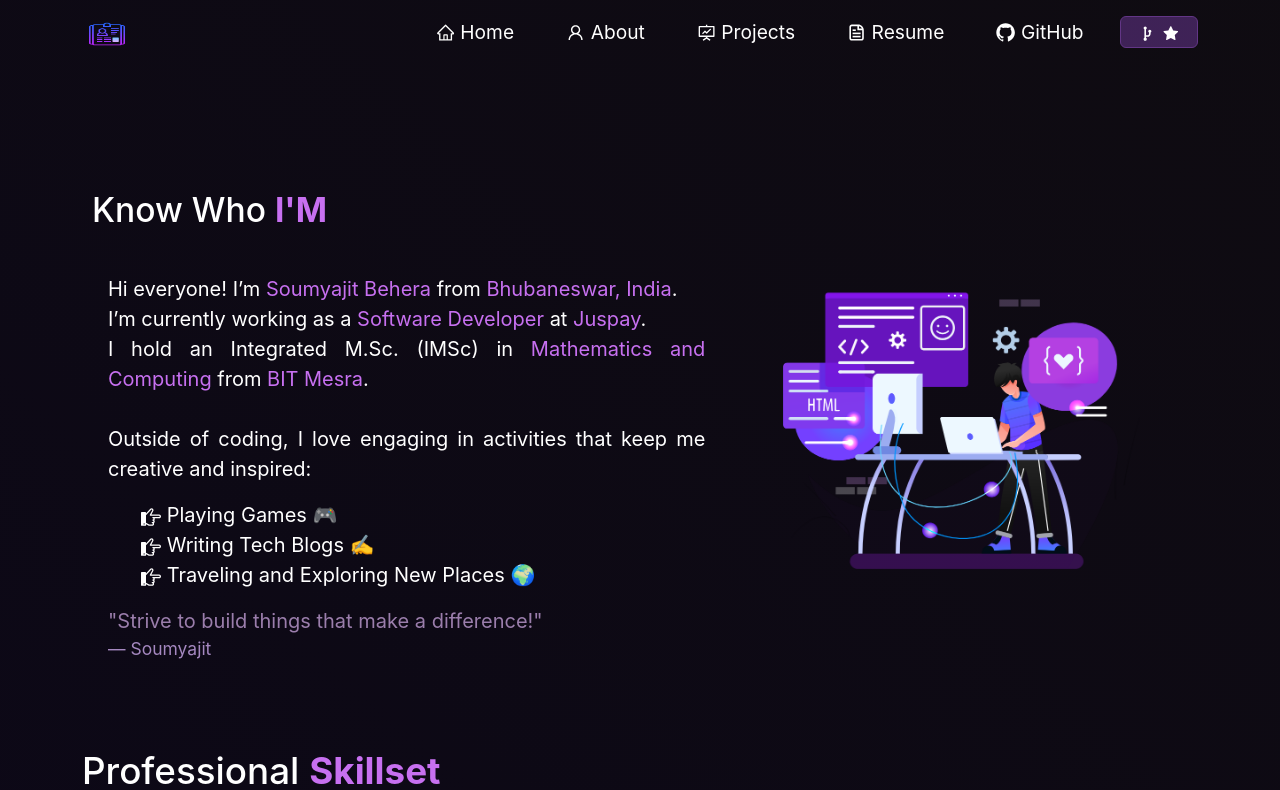
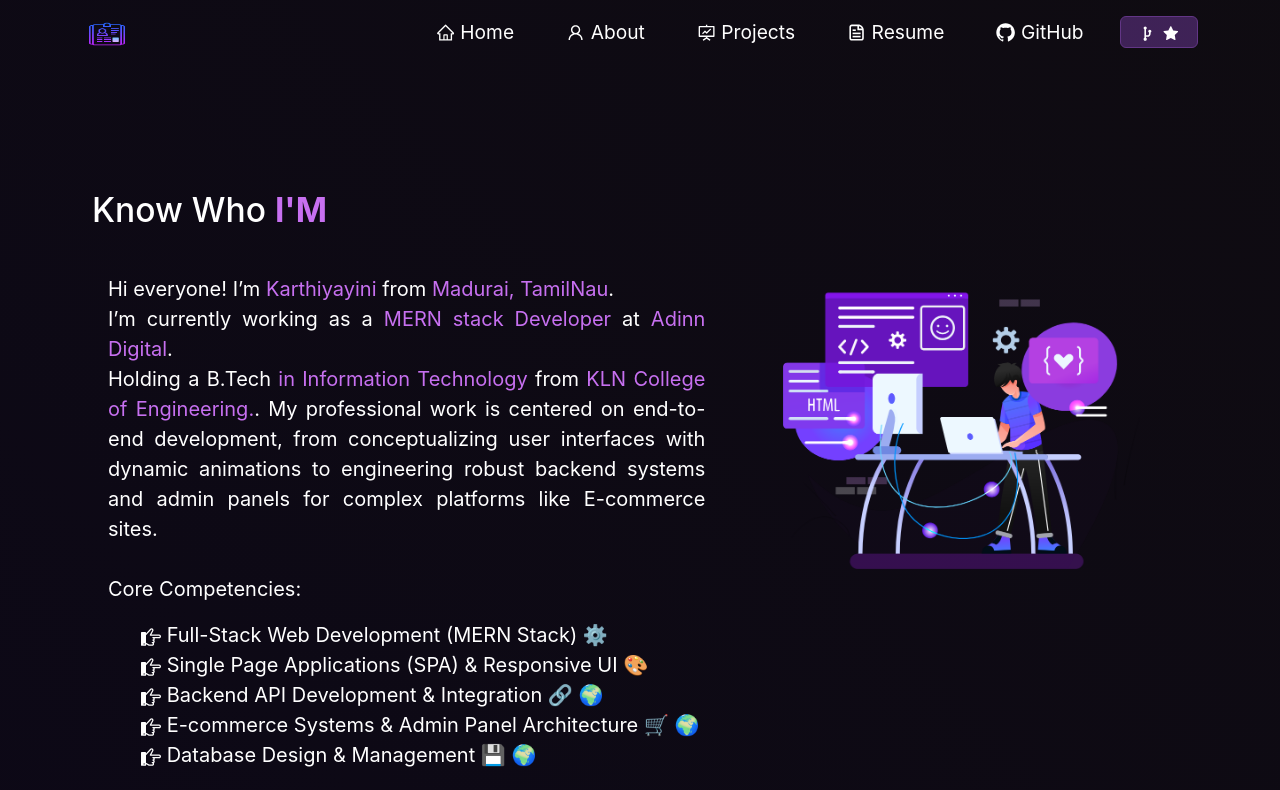
Before and after one commit to 2002karthikatg/my_portfolio, a React (Create React App) app: page /about in a window 1280 px wide. Shown: the top 790 px of the page. Built offline with nearby package versions, Linux system fonts and the light colour scheme.

Commit message:
aboutHomeContent

```diff
--- a/src/components/About/AboutCard.js
+++ b/src/components/About/AboutCard.js
@@ -9,37 +9,49 @@ function AboutCard() {
             <Card.Body>
                 <blockquote className="blockquote mb-0">
                     <p style={{ textAlign: "justify" }}>
-                        Hi everyone! I’m <span className="purple">Soumyajit Behera</span>{" "}
-                        from <span className="purple">Bhubaneswar, India</span>.
+                        Hi everyone! I’m <span className="purple">Karthiyayini</span>{" "}
+                        from <span className="purple">Madurai, TamilNau</span>.
                         <br />
                         I’m currently working as a{" "}
-                        <span className="purple">Software Developer</span> at{" "}
-                        <span className="purple">Juspay</span>.
-                        <br />I hold an Integrated M.Sc. (IMSc) in{" "}
-                        <span className="purple">Mathematics and Computing</span> from{" "}
-                        <span className="purple">BIT Mesra</span>.
+                        <span className="purple">MERN stack Developer</span> at{" "}
+                        <span className="purple">Adinn Digital</span>.
+                        <br />Holding a B.Tech {" "}
+                        <span className="purple">in Information Technology</span> from{" "}
+                        <span className="purple">KLN College of Engineering.</span>.
+                        My professional work is centered on end-to-end development, from conceptualizing user interfaces with dynamic animations to engineering robust backend systems and admin panels for complex platforms like E-commerce sites.
+
+
                         <br />
                         <br />
-                        Outside of coding, I love engaging in activities that keep me
-                        creative and inspired:
+                        Core Competencies:
                     </p>
 
                     <ul>
                         <li className="about-activity">
-                            <ImPointRight /> Playing Games 🎮
+                            <ImPointRight /> Full-Stack Web Development (MERN Stack) ⚙️
                         </li>
                         <li className="about-activity">
-                            <ImPointRight /> Writing Tech Blogs ✍️
+                            <ImPointRight /> Single Page Applications (SPA) & Responsive UI 🎨
                         </li>
                         <li className="about-activity">
-                            <ImPointRight /> Traveling and Exploring New Places 🌍
+                            <ImPointRight /> Backend API Development & Integration 🔗
+🌍
+                        </li>
+                        <li className="about-activity">
+                            <ImPointRight /> E-commerce Systems & Admin Panel Architecture 🛒
+
+                            🌍
+                        </li>
+                        <li className="about-activity">
+                            <ImPointRight /> Database Design & Management 💾
+                            🌍
                         </li>
                     </ul>
 
                     <p style={{ color: "rgb(155 126 172)" }}>
                         "Strive to build things that make a difference!"{" "}
                     </p>
-                    <footer className="blockquote-footer">Soumyajit</footer>
+                    <footer className="blockquote-footer">Karthika</footer>
                 </blockquote>
             </Card.Body>
         </Card>
--- a/src/components/Home/home2.jsx
+++ b/src/components/Home/home2.jsx
@@ -39,27 +39,27 @@ function Home2() {
                 LET ME <span className="purple"> INTRODUCE </span> MYSELF
               </h1>
               <p className="home-about-body">
-                I fell in love with programming and I have at least learnt
-                something, I think… 🤷‍♂️
+           A results-oriented and passionate MERN Stack Developer with one year of professional experience specializing in the design and implementation of full-stack web applications.
+            {/* I think… 🤷‍♂️ */}
                 <br />
-                <br />I am fluent in classics like
+                <br />I possess strong proficiency in the MongoDB, Express.js, React.js, and Node.js
                 <i>
-                  <b className="purple"> C++, Javascript and Go. </b>
+                  <b className="purple">MongoDB, Express.js, React.js, and Node.js </b>
                 </i>
+                ecosystem, complemented by expertise in modern frontend frameworks
                 <br />
                 <br />
                 My field of Interest's are building new &nbsp;
                 <i>
-                  <b className="purple">Web Technologies and Products </b> and
+                  <b className="purple">Websites  with admin panel and make it attractive animations </b> and
                   also in areas related to{" "}
-                  <b className="purple">
+                  {/* <b className="purple">
                     Blockchain.
-                  </b>
+                  </b> */}
                 </i>
                 <br />
                 <br />
-                Whenever possible, I also apply my passion for developing products
-                with <b className="purple">Node.js</b> and
+                My primary focus is on developing scalable, efficient, and user-centric digital products. I am driven by the challenge of solving complex problems and am dedicated to writing clean, maintainable code to build technologies that deliver tangible value using <b className="purple">Node.js</b> and
                 <i>
                   <b className="purple">
                     {" "}
@@ -68,7 +68,7 @@ function Home2() {
                 </i>
                 &nbsp; like
                 <i>
-                  <b className="purple"> React.js and Next.js</b>
+                  <b className="purple"> React.js</b>
                 </i>
               </p>
             </div>
--- a/src/components/Projects/Projects.jsx
+++ b/src/components/Projects/Projects.jsx
@@ -32,8 +32,8 @@ function Projects() {
                         <ProjectCard
                             imgPath={outdoor}
                             isBlog={false}
-                            title="Outdoor"
-                            description="Personal Chat Room or Workspace to share resources and hangout with friends build with react.js, Material-UI, and Firebase. Have features which allows user for realtime messaging, image sharing as well as supports reactions on messages."
+                            title="OUTDOOR - Hoarding Booking Platform"
+                            description=" A full-stack web application for real-time outdoor advertising hoarding bookings. It features user authentication, a shopping cart, and a reservation system. The platform sends automated order confirmations via SMS and email and includes a 'Deal of the Day' section with a dynamic countdown timer."
                             ghLink="https://github.com/2002karthikatg"
                             demoLink="https://www.adinntechnologies.com"
                         />
@@ -43,8 +43,8 @@ function Projects() {
                         <ProjectCard
                             imgPath={roadshow}
                             isBlog={false}
-                            title="Roadshow"
-                            description="My personal blog page build with Next.js and Tailwind Css which takes the content from makdown files and renders it using Next.js. Supports dark mode and easy to write blogs using markdown."
+                            title="ROADSHOW - Vehicle Booking & Management"
+                            description="A system for managing and booking roadshow vehicles. Admins can upload vehicle details, while employees have a dedicated login to view specific vehicle information, including availability status, booking schedules, and associated costs."
                             ghLink="https://github.com/2002karthikatg"
                             demoLink="https://frontend-roadshow-97ae.vercel.app"
                         />
@@ -54,8 +54,10 @@ function Projects() {
                         <ProjectCard
                             imgPath={outdoorAdmin}
                             isBlog={false}
-                            title="Outdoor Admin Panel"
-                            description="Online code and markdown editor build with react.js. Online Editor which supports html, css, and js code with instant view of website. Online markdown editor for building README file which supports GFM, Custom Html tags with toolbar and instant preview.Both the editor supports auto save of work using Local Storage"
+                            title="OUTDOOR ADMIN PANEL"
+                            description="A comprehensive admin dashboard for the OUTDOOR platform. Admins can manage the product catalog, process orders via a centralized booking calendar, and monitor all user-site interactions, including stored contact details and inquiries.
+
+"
                             ghLink="https://github.com/2002karthikatg"
                             demoLink="https://www.adinntechnologies.com/admin"
                         />
```
